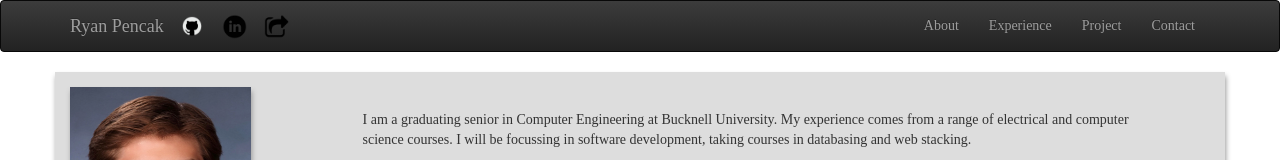
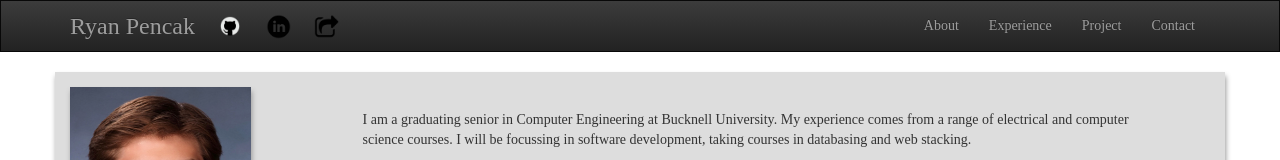
Before and after one commit to danielpencak/ryanPencak, a React (Create React App) app: page / in a window 1280 px wide. Shown: the top 160 px of the page. Built offline with nearby package versions, Linux system fonts and the light colour scheme.

Commit message:
Add styles to header

```diff
--- a/src/Header/Header.css
+++ b/src/Header/Header.css
@@ -5,7 +5,7 @@
 
 .Header .name {
   display: flex;
-  width: 250px;
+  width: 300px;
   align-items: center;
   flex-direction: row;
   justify-content: space-between;
@@ -29,3 +29,23 @@
   align-items: center;
   justify-content: center;
 }
+
+.Header {
+  /*opacity: 0.8;*/
+}
+
+.navbar-inverse .navbar-brand:focus, .navbar-inverse .navbar-brand:hover {
+  color: #9d9d9d;
+}
+
+.Header h3 {
+  margin: 0;
+}
+
+.navbar-inverse {
+  border-radius: 0;
+}
+
+.Header a:hover {
+  transform: scale(1.6);
+}
--- a/src/Header/Header.js
+++ b/src/Header/Header.js
@@ -14,11 +14,13 @@ export default class Header extends Component {
           <Navbar.Header>
             <Navbar.Brand>
               <div className="name">
+                <h3>
                   Ryan Pencak
+                </h3>
                 <a className="anchors" href="https://github.com/RyanPencak">
                   <img className="gitHubLogo" src={ GitHubLogo } alt={ 'GitHub' } />
                 </a>
-              <a className="anchors" href="https://github.com/RyanPencak">
+                <a className="anchors" href="https://www.linkedin.com/in/ryanpencak">
                   <img className="linkedInLogo" src={ LinkedInLogo } alt={ 'GitHub' } />
                 </a>
                 {/* <a className="anchors" href="https://github.com/RyanPencak">
```
Lines whose indentation alone changed are shown as unchanged.
